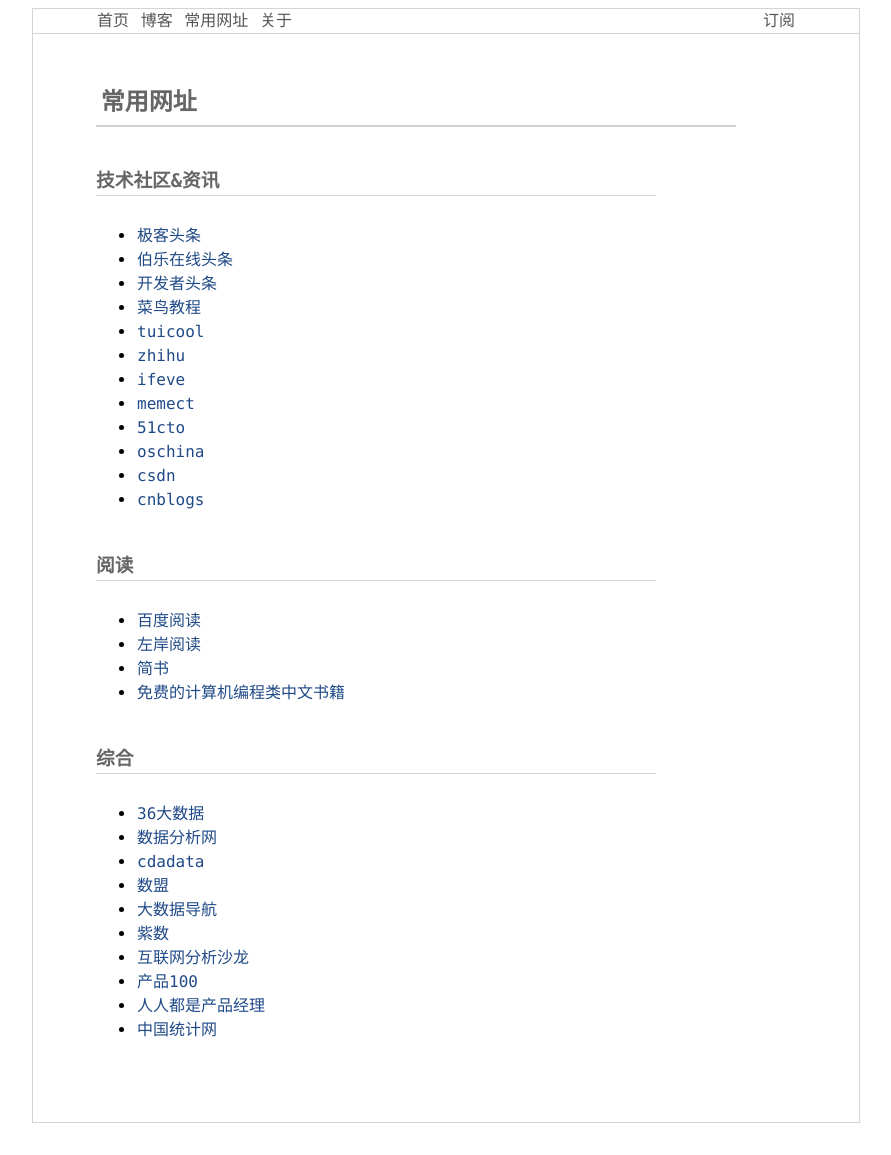
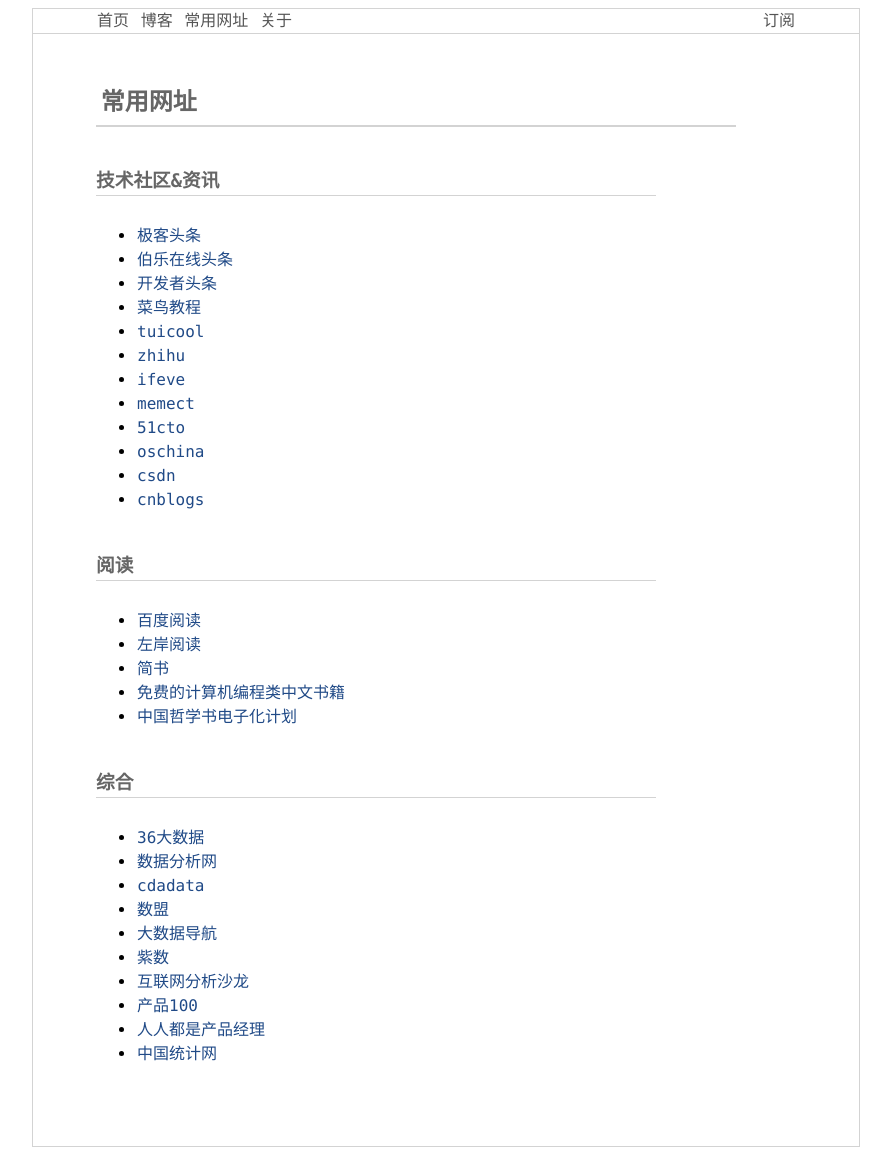
Before and after one commit to huligong1234/huligong1234.github.io, a Jekyll site: the page built from pages/site.md, in a window 1280 px wide. Shown: the whole page, without its empty margins (194-1085 px from the left). Built offline with Jekyll 4.4.1, drawn with Linux system fonts in a browser that asks for light colours; Markdown is read by kramdown in place of the engine named in the settings; before the commit the page ends 1131 px from its top, so only the background shows below that.

Commit message:
Update site.md

```diff
--- a/pages/site.md
+++ b/pages/site.md
@@ -28,7 +28,7 @@ permalink: /site.html
 * [左岸阅读](http://www.zreading.cn/)
 * [简书](http://www.jianshu.com/)
 * [免费的计算机编程类中文书籍](https://github.com/justjavac/free-programming-books-zh_CN)
-
+* [中国哲学书电子化计划](http://ctext.org/zhs)
 
 ### 综合
 
```
